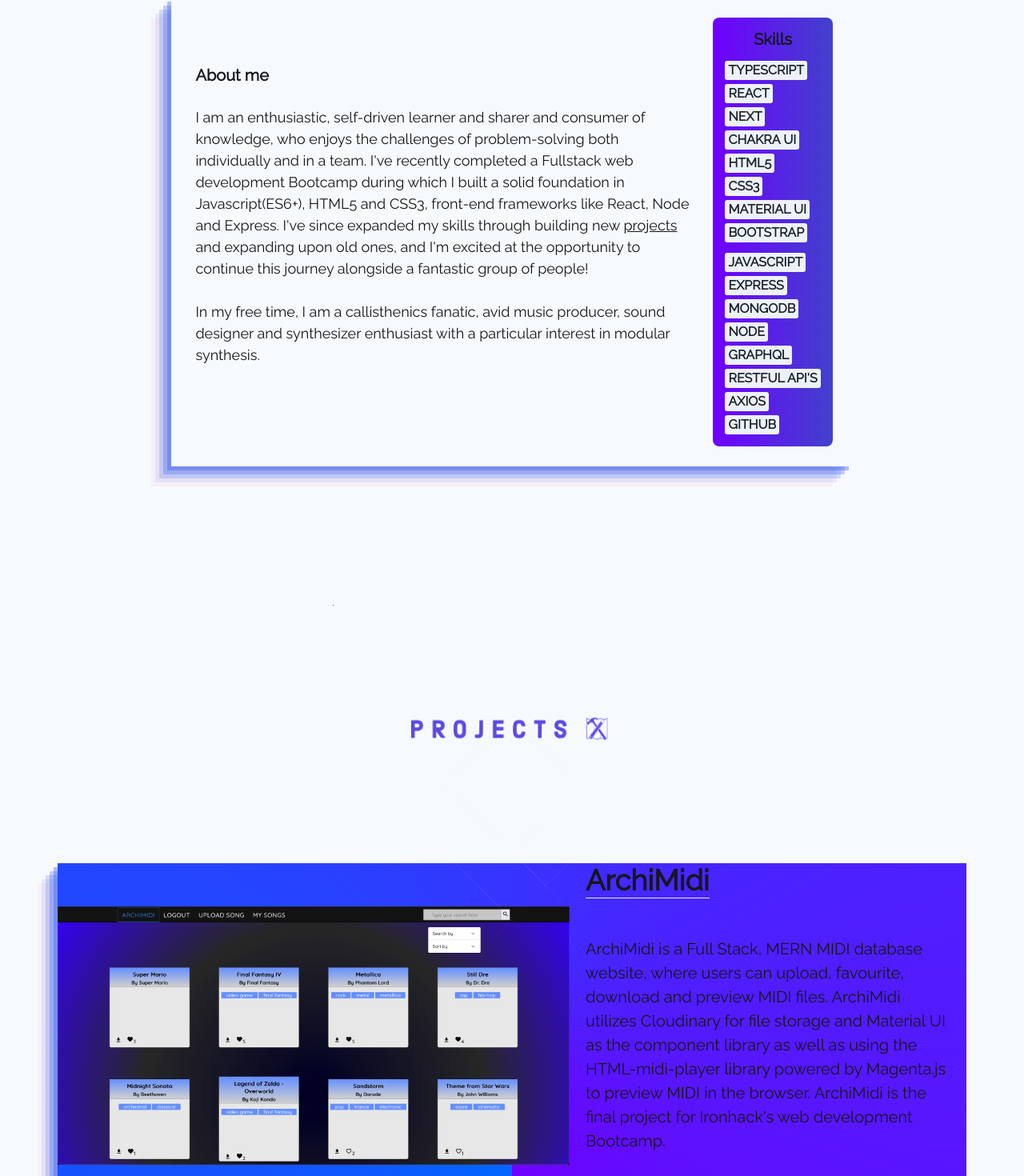
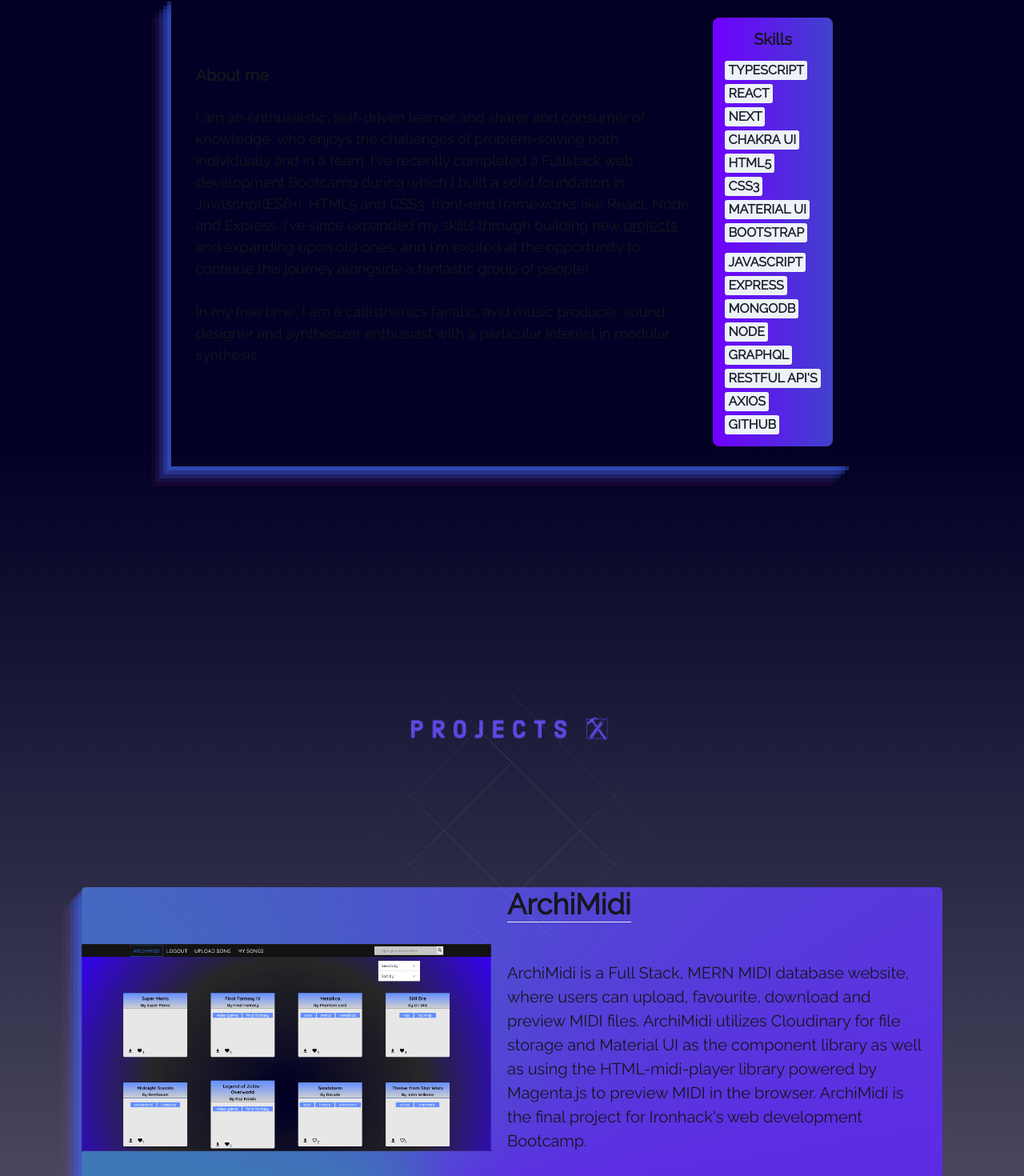
Before and after one commit to AKiranB/portfolio-with-nextjs, a Next.js app: page / in a window 1280 px wide. Shown: the part 335-1805 px from the top of the page at 80% size. Built offline with nearby package versions, Linux system fonts and the light colour scheme.

Commit message:
changed background gradiant

```diff
--- a/src/components/About.js
+++ /dev/null
@@ -1,85 +0,0 @@
-import { Box, Flex, Badge, Heading, Wrap, WrapItem } from "@chakra-ui/react";
-import { skillsDataLeft } from "../constants/skillsData";
-import { skillsDataRight } from "../constants/skillsData";
-import boxShadow from "../constants/boxShadow";
-
-const About = () => {
-    return (
-        <Flex
-            justifyContent="center"
-            alignItems="center"
-            width="70%"
-            flexDirection={"row"}
-            mb={"0"}
-            mt={"10%"}
-            boxShadow={boxShadow}
-            height={"auto"}
-        >
-            <Flex mb={"40px"} pl={"30px"} flexDirection={"column"}>
-                <Heading fontSize={["sm", "xl"]}> About me</Heading>
-                <Box padding={0} fontSize={["sm", "md", "lg"]}>
-                    <br />I am an enthusiastic, self-driven learner and sharer and
-                    consumer of knowledge, who enjoys the challenges of problem-solving
-                    both individually and in a team. I've recently completed a Fullstack
-                    web development Bootcamp during which I built a solid foundation in
-                    Javascript(ES6+), HTML5 and CSS3, front-end frameworks like React,
-                    Node and Express. I've since expanded my skills through building new{" "}
-                    <a href="#projects">
-                        <u>projects</u>{" "}
-                    </a>
-                    and expanding upon old ones, and I'm excited at the opportunity to
-                    continue this journey alongside a fantastic group of people!
-                    <br />
-                    <br />
-
-                    In my free time, I am a callisthenics fanatic, avid music producer,
-                    sound designer and synthesizer enthusiast with a particular interest
-                    in modular synthesis.
-                </Box>
-            </Flex>
-            <Flex
-                borderRadius="lg"
-                m="25px"
-                p="15px"
-                width={"100%"}
-                direction={"column"}
-                justifyContent={"flex-start"}
-                alignItems={"center"}
-                bgGradient="linear(to-l,  #4141cd,  #7000ff )"
-            >
-                <Heading mb={"10px"} fontSize={["sm", "xl"]}>
-                    {" "}
-                    Skills{" "}
-                </Heading>
-                <Flex justifyContent="center" alignItems="center" flexDirection={"row"}>
-                    <Wrap display={"flex"}>
-                        <Box>
-                            {skillsDataLeft.map((skill, i) => {
-                                return (
-                                    <WrapItem pt={"5px"} key={i}>
-                                        <Badge borderRadius={"3px"} fontSize={["sm", "md"]}>
-                                            {skill}
-                                        </Badge>
-                                    </WrapItem>
-                                );
-                            })}
-                        </Box>
-                        <Box>
-                            {skillsDataRight.map((skill, i) => {
-                                return (
-                                    <WrapItem pt={"5px"} key={i}>
-                                        <Badge borderRadius={"3px"} fontSize={["sm", "md"]}>
-                                            {skill}
-                                        </Badge>
-                                    </WrapItem>
-                                );
-                            })}
-                        </Box>
-                    </Wrap>
-                </Flex>
-            </Flex>
-        </Flex>
-    );
-};
-
-export default About;
--- /dev/null
+++ b/src/components/about/About.js
@@ -0,0 +1,90 @@
+import { Box, Flex, Badge, Heading, Wrap, WrapItem, Container, Center } from "@chakra-ui/react";
+import { skillsDataLeft } from "../../constants/skillsData";
+import { skillsDataRight } from "../../constants/skillsData";
+import boxShadow from "../../constants/boxShadow";
+
+const About = () => {
+    return (
+
+        <div className="about-container" >
+            <Center>
+                <Flex
+                    justifyContent="center"
+                    alignItems="center"
+                    width="70%"
+                    flexDirection={"row"}
+                    mb={"0"}
+                    mt={"10%"}
+                    boxShadow={boxShadow}
+                    height={"auto"}
+                >
+                    <Flex mb={"40px"} pl={"30px"} flexDirection={"column"}>
+                        <Heading fontSize={["sm", "xl"]}> About me</Heading>
+                        <Box padding={0} fontSize={["sm", "md", "lg"]}>
+                            <br />I am an enthusiastic, self-driven learner and sharer and
+                            consumer of knowledge, who enjoys the challenges of problem-solving
+                            both individually and in a team. I've recently completed a Fullstack
+                            web development Bootcamp during which I built a solid foundation in
+                            Javascript(ES6+), HTML5 and CSS3, front-end frameworks like React,
+                            Node and Express. I've since expanded my skills through building new{" "}
+                            <a href="#projects">
+                                <u>projects</u>{" "}
+                            </a>
+                            and expanding upon old ones, and I'm excited at the opportunity to
+                            continue this journey alongside a fantastic group of people!
+                            <br />
+                            <br />
+
+                            In my free time, I am a callisthenics fanatic, avid music producer,
+                            sound designer and synthesizer enthusiast with a particular interest
+                            in modular synthesis.
+                        </Box>
+                    </Flex>
+                    <Flex
+                        borderRadius="lg"
+                        m="25px"
+                        p="15px"
+                        width={"100%"}
+                        direction={"column"}
+                        justifyContent={"flex-start"}
+                        alignItems={"center"}
+                        bgGradient="linear(to-l,  #4141cd,  #7000ff )"
+                    >
+                        <Heading mb={"10px"} fontSize={["sm", "xl"]}>
+                            {" "}
+                            Skills{" "}
+                        </Heading>
+                        <Flex justifyContent="center" alignItems="center" flexDirection={"row"}>
+                            <Wrap display={"flex"}>
+                                <Box>
+                                    {skillsDataLeft.map((skill, i) => {
+                                        return (
+                                            <WrapItem pt={"5px"} key={i}>
+                                                <Badge borderRadius={"3px"} fontSize={["sm", "md"]}>
+                                                    {skill}
+                                                </Badge>
+                                            </WrapItem>
+                                        );
+                                    })}
+                                </Box>
+                                <Box>
+                                    {skillsDataRight.map((skill, i) => {
+                                        return (
+                                            <WrapItem pt={"5px"} key={i}>
+                                                <Badge borderRadius={"3px"} fontSize={["sm", "md"]}>
+                                                    {skill}
+                                                </Badge>
+                                            </WrapItem>
+                                        );
+                                    })}
+                                </Box>
+                            </Wrap>
+                        </Flex>
+                    </Flex>
+                </Flex>
+            </Center>
+        </div>
+    );
+};
+
+export default About;
--- a/src/components/chakra/Main.js
+++ b/src/components/chakra/Main.js
@@ -3,6 +3,7 @@ import { Stack } from '@chakra-ui/react'
 // eslint-disable-next-line react/display-name
 export const Main = (props) => (
   <Stack
+    bgGradient='linear(#020024 20%, #bdbdbd 75%, #020024)'
     spacing="0.5rem"
     width="100%"
     height='auto'
--- a/src/components/contact/ContactForm.js
+++ b/src/components/contact/ContactForm.js
@@ -76,9 +76,6 @@ export default function ContactForm() {
                 height='auto'
                 p='50px'
                 mb={'50px'}
-                borderWidth={'1px'}
-                boxShadow={boxShadow}
-
             >
                 <Box marginBottom={'15px'} width={'400px'} >
                     < form onSubmit={e => handleSubmit(e)} >
--- a/src/components/nav/Navbar.js
+++ b/src/components/nav/Navbar.js
@@ -65,8 +65,8 @@ const Navbar = (props) => {
                     display={{ base: isOpen ? "block" : "none", md: "block" }}
                     mt={{ base: 4, md: 0 }}
                 >
-                    <DarkModeSwitch />
-                    <SunIcon />
+                    {/* <DarkModeSwitch />
+                    <SunIcon /> */}
                 </Box>
             </>
         </Flex >
--- a/src/components/projects/ProjectCard.js
+++ b/src/components/projects/ProjectCard.js
@@ -14,18 +14,19 @@ import boxShadow from "../../constants/boxShadow";
 const ProjectCard = ({ title, description, img, appUrl, githubUrl }) => {
     return (
         <Flex
-            m="40px"
+            m="70px"
             direction={"row"}
             justifyContent={"flex-start"}
             alignItems={"center"}
             className="projectCard"
             width={"auto"}
             height={"auto"}
+            borderRadius={'5px'}
             boxShadow={boxShadow}
         >
             <Image
                 className="projectLinks"
-                width={"50vw"}
+                width={"40vw"}
                 height="100%"
                 alt="screenshot of website"
                 src={img}
--- a/src/components/projects/projectcard.css
+++ b/src/components/projects/projectcard.css
@@ -2,6 +2,6 @@
 
 
 .projectCard{
-    background: conic-gradient(from 180deg at 50% 50%, #0066FF 0deg, #7000FF 360deg);
+    background: conic-gradient(from 180deg at 40% 100%, #348da8 50deg, #7000FF 360deg);
 
 }
--- a/src/pages/_app.js
+++ b/src/pages/_app.js
@@ -7,6 +7,7 @@ import '../components/hero/hero.css'
 import '../components/nav/nav.css'
 import '../components/projects/projectcard.css'
 import '../components/contact/contact.css'
+import '../components/about/about.css'
 import '@fontsource/raleway/400.css'
 import '@fontsource/open-sans/700.css'
 import './index.css'
--- a/src/pages/index.css
+++ b/src/pages/index.css
@@ -1,3 +1,4 @@
 html {
     scroll-behavior: smooth;
+
   }
--- a/src/pages/index.js
+++ b/src/pages/index.js
@@ -1,6 +1,6 @@
 import { Hero } from '../components/hero/Hero';
 import BackgroundAnimation from '../components/BackgroundAnimation';
-import About from '../components/About'
+import About from '../components/about/About';
 import { Flex } from '@chakra-ui/react';
 import Skills from '../components/skills/Skills';
 import Projects from '../components/projects/Projects';
```
Also changed, not shown: src/constants/skillsData.js (+0 -35 lines), src/components/about/about.css (added).
